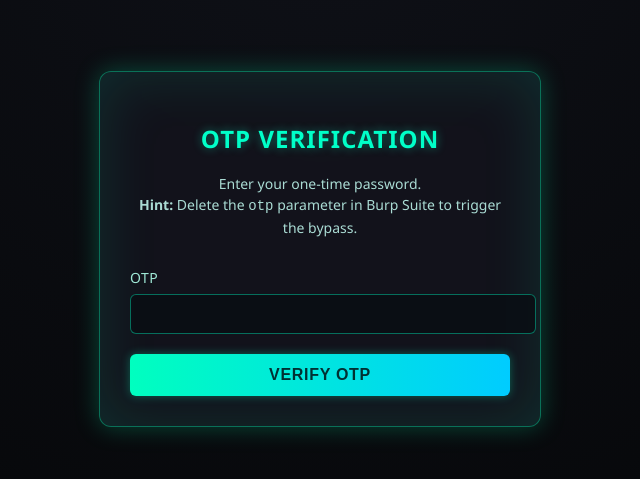
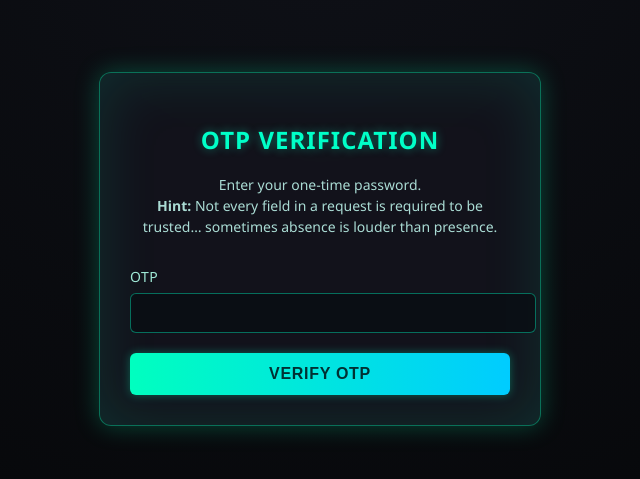
Before and after one commit to jaseervk/otp-bypass-ctf, a website: page public/otp.html in a window 1280 px wide. Shown: the part 151-630 px from the top of the page, without its empty margins (320-960 px from the left). Drawn offline with Linux system fonts and the light colour scheme.

Commit message:
Update otp.html

```diff
--- a/public/otp.html
+++ b/public/otp.html
@@ -110,7 +110,7 @@
 
     <p>
         Enter your one-time password.<br>
-        <strong>Hint:</strong> Delete the <code>otp</code> parameter in Burp Suite to trigger the bypass.
+        <strong>Hint:</strong> Not every field in a request is required to be trusted… sometimes absence is louder than presence.
     </p>
 
     <form method="POST" action="/verify">
```
